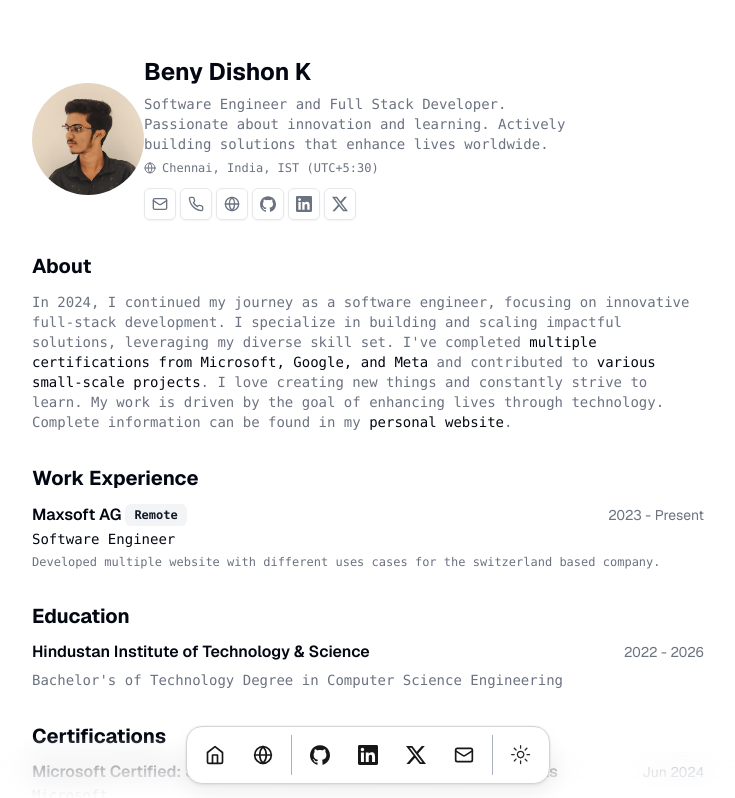
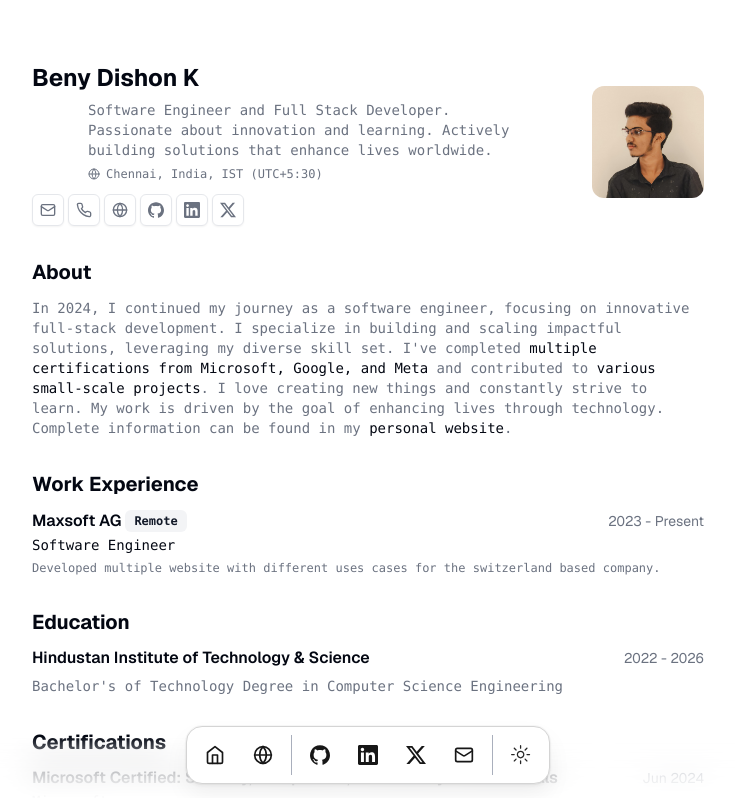
Before and after one commit to BenyD/beny-cv, a Next.js app: page / in a window 1280 px wide. Shown: the top 798 px of the page, without its empty margins (272-1007 px from the left). Built offline with nearby package versions, Linux system fonts and the light colour scheme.

Commit message:
More Changes

```diff
--- a/src/app/page.tsx
+++ b/src/app/page.tsx
@@ -47,8 +47,10 @@
     <main className="container relative mx-auto scroll-my-12 overflow-auto p-4 pt-8 md:p-16">
       <section className="mx-auto w-full max-w-2xl space-y-8 bg-white dark:bg-neutral-900">
         <div className="flex flex-col items-center justify-between md:flex-row">
+          <div className="flex-1 space-y-1.5 w-full text-center md:text-left">
+            <div className="md:hidden mb-6 flex justify-center"> {/* Center avatar for mobile */}
               <BlurFade delay={BLUR_FADE_DELAY * 6}>
-            <Avatar className="mb-6 size-36 md:mb-0 md:size-28">
+                <Avatar className="size-36">
                   <Image
                     alt={RESUME_DATA.name}
                     src="/avatar.jpg"
@@ -59,7 +61,7 @@
                   <AvatarFallback>{RESUME_DATA.initials}</AvatarFallback>
                 </Avatar>
               </BlurFade>
-          <div className="flex-1 space-y-1.5 text-center md:text-left">
+            </div>
             <BlurFadeText
               delay={BLUR_FADE_DELAY}
               className="text-2xl font-bold w-full text-center md:text-left dark:text-white"
@@ -67,12 +69,12 @@
               text={RESUME_DATA.name}
             />
             <BlurFadeText
-              className="max-w-md mx-auto md:mx-0 text-pretty font-mono text-sm text-muted-foreground dark:text-neutral-400"
+              className="max-w-md mx-auto text-pretty font-mono text-sm text-muted-foreground dark:text-neutral-400"
               delay={BLUR_FADE_DELAY * 2}
               text={RESUME_DATA.about}
             />
             <BlurFade delay={BLUR_FADE_DELAY * 3}>
-              <p className="max-w-md mx-auto md:mx-0 items-center text-pretty font-mono text-xs text-muted-foreground dark:text-neutral-400">
+              <p className="max-w-md mx-auto text-center md:text-left items-center text-pretty font-mono text-xs text-muted-foreground dark:text-neutral-400">
                 <a
                   className="inline-flex gap-x-1.5 align-baseline leading-none hover:underline"
                   href={RESUME_DATA.locationLink}
@@ -139,6 +141,17 @@
               </div>
             </BlurFade>
           </div>
+          <BlurFade delay={BLUR_FADE_DELAY * 6} className="hidden md:block">
+            <Avatar className="size-28">
+              <Image
+                alt={RESUME_DATA.name}
+                src="/avatar.jpg"
+                width={112}
+                height={112}
+              />
+              <AvatarFallback>{RESUME_DATA.initials}</AvatarFallback>
+            </Avatar>
+          </BlurFade>
         </div>
         <Section>
           <BlurFade delay={BLUR_FADE_DELAY * 7}>
```
Lines whose indentation alone changed are shown as unchanged.
